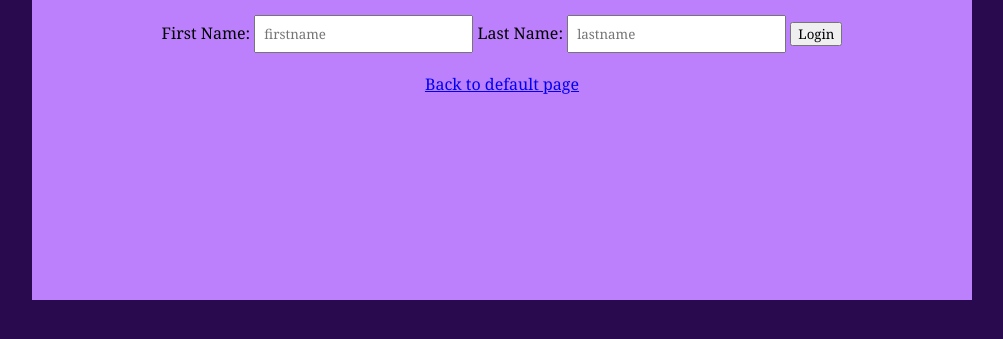
After one commit to alexiskrueger5752/NSC-IT112, a Flask app: page /form in a window 1280 px wide. The commit adds this page. Shown: the top 339 px of the page, without its empty margins (138-1141 px from the left). Run offline with Flask 3, Linux system fonts and the light colour scheme.

Commit message:
Creating form app

```diff
--- a/kruegeralexis-HW2/app.py
+++ b/kruegeralexis-HW2/app.py
@@ -1,43 +1,27 @@
-from flask import Flask, render_template, url_for
+from flask import Flask, render_template, url_for, request
 app = Flask(__name__)
+
+@app.route('/')
+def default():
+   return render_template('default.html', about="http://localhost:5000/about",
+   form="http://localhost:5000/form")
 
 @app.route('/about')
 def about():
-   return render_template('about.html')
+   return render_template('about.html', default="http://localhost:5000/")
+
+@app.route('/form')
+def form():
+   return render_template('form.html', default="http://localhost:5000/")
+
+@app.route('/form/result', methods =["GET", "POST"])
+def gfg():
+    if request.method == "POST":
+       # getting input with name = fname in HTML form
+       first_name = request.form.get("fname")
+       # getting input with name = lname in HTML form
+       return render_template("result.html", first_name = request.form.get("fname"),
+       last_name = request.form.get("lname"), default="http://localhost:5000/")
 
 if __name__ == '__main__':
    app.run()
-'''
-@app.route('/')
-def hello_world():
-   return 'Hello World'
-
-@app.route('/about')
-def my_info():
-   return 'My name is Alexis Krueger'
-
-if __name__ == '__main__':
-   app.run()
-'''
-
-'''
-from flask import Flask, redirect, url_for
-app = Flask(__name__)
-
-@app.route('/admin')
-def hello_admin():
-   return 'Hello Admin'
-
-@app.route('/guest/<guest>')
-def hello_guest(guest):
-   return 'Hello %s as Guest' % guest
-
-@app.route('/user/<name>')
-def hello_user(name):
-   if name =='admin':
-      return redirect(url_for('hello_admin'))
-   else:
-      return redirect(url_for('hello_guest',guest = name))
-
-if __name__ == '__main__':
-   app.run()'''
--- a/kruegeralexis-HW2/static/css/main.css
+++ b/kruegeralexis-HW2/static/css/main.css
@@ -1,4 +1,41 @@
+*{
+    font-family:Cambria, Cochin, Georgia, Times, 'Times New Roman', serif;
+    margin: 0;
+    box-sizing: border-box;
+}
 body{
-    margin:0;
-    font-family: 'Franklin Gothic Medium', 'Arial Narrow', Arial, sans-serif;
+    background:rgb(42, 10, 78);
 }
+div#wrapper{
+    width:940px;
+    height: 300px;
+    margin:0 auto;
+    padding:15px;
+    text-align: center;
+    background:rgb(188, 128, 253);
+}
+h1{
+    padding-bottom: 20px;
+}
+h6, h3{
+    text-align: center;
+}
+h3{
+    margin-bottom: 20px;
+}
+p{
+    padding:8px;
+    font-size: 1em;
+}
+p:last-of-type{
+    margin-bottom: 20px;
+}
+a{
+    padding:20px;
+}
+input{
+    padding:8px;
+}
+form{
+    margin-bottom: 20px;
+}
--- /dev/null
+++ b/kruegeralexis-HW2/templates/form.html
@@ -0,0 +1,18 @@
+{% extends 'base.html' %}
+
+{% block head %}
+
+{% endblock %}
+
+{% block body %}
+<div id="wrapper">
+<form action="{{ url_for('gfg')}}" method="post">
+    <label for="firstname">First Name:</label>
+    <input type="text" id="firstname" name="fname" placeholder="firstname">
+    <label for="lastname">Last Name:</label>
+    <input type="text" id="lastname" name="lname" placeholder="lastname">
+    <button type="submit">Login</button>
+    </form>
+    <a href="{{ default }}">Back to default page</a>
+</div>
+{% endblock %}
```
Also changed, not shown: kruegeralexis-HW2/templates/about.html (+7 -1 lines), kruegeralexis-HW2/templates/default.html (added, +13 -0 lines), kruegeralexis-HW2/templates/result.html (added, +12 -0 lines).
